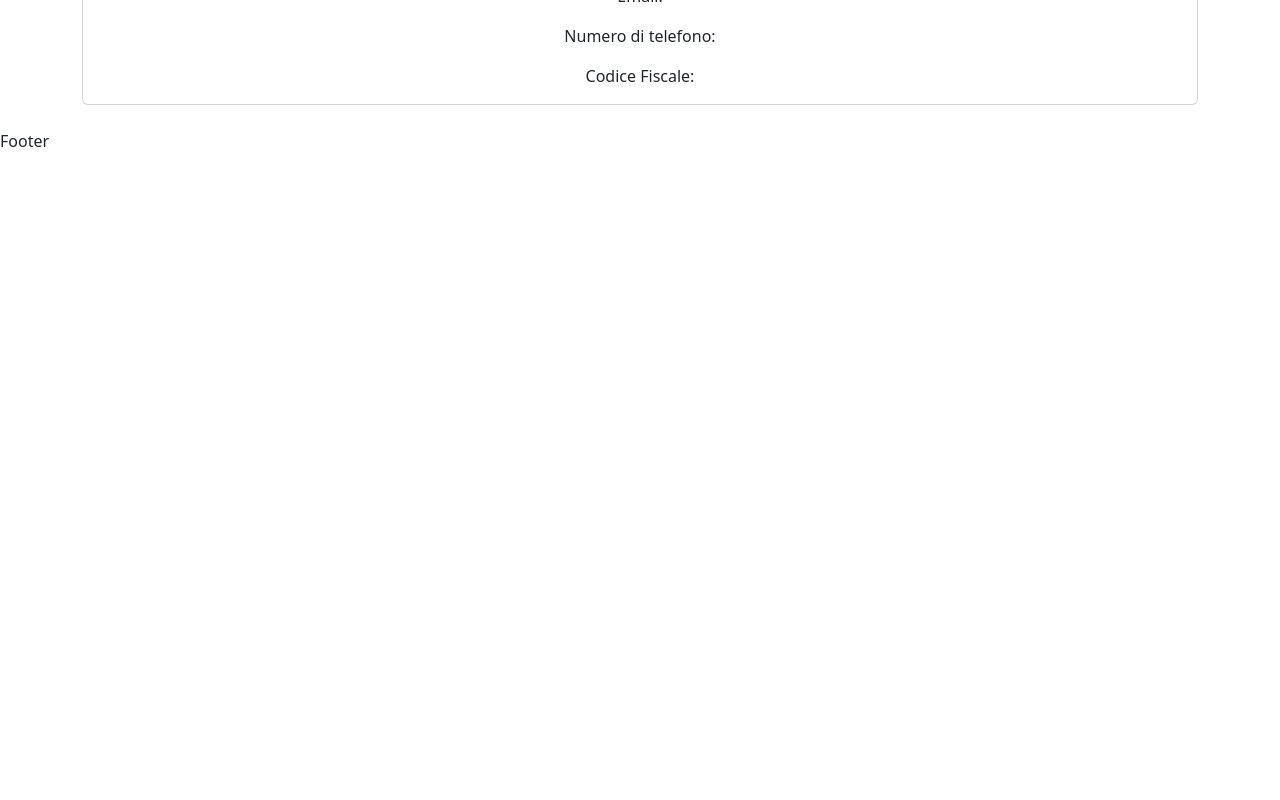
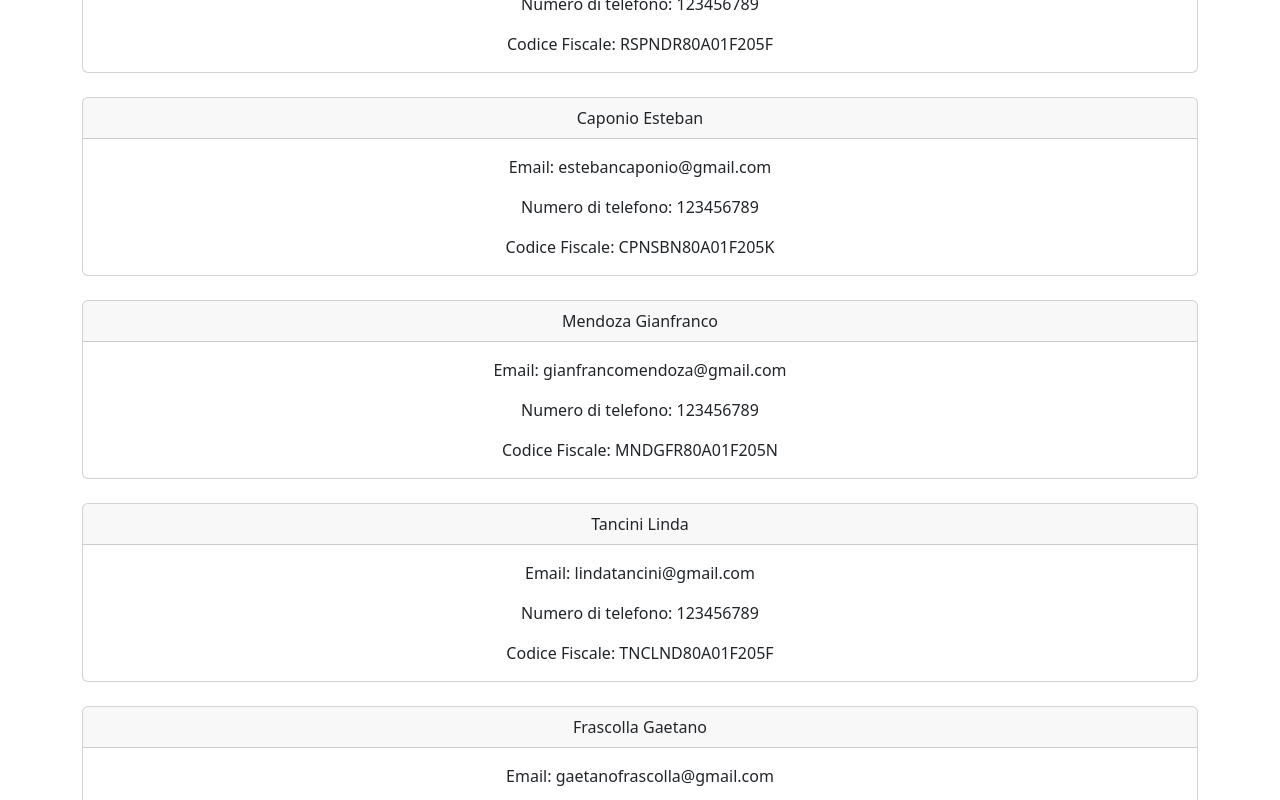
Before and after one commit to LindaTancini/BooRoad, a React (Vite) app: page /user/1 in a window 1280 px wide. Shown: the part 240-1040 px from the top of the page. Before the commit the page ends 800 px from the top, so only its background shows below. Built offline with nearby package versions, Linux system fonts and the light colour scheme.

Commit message:
feat: update

```diff
--- a/src/App.jsx
+++ b/src/App.jsx
@@ -4,6 +4,7 @@ import HomePage from "./pages/Home";
 import DefaultLayout from "./layouts/DefaultLayouts";
 import TripContext from "./context/TripContext";
 import ArrayTrip from "./data/ArrayTrip";
+import ArrayOperators from "./data/ArrayOperators";
 import DetailTrip from "./pages/DetailTrip";
 import DetailUser from "./pages/DetailUser";
 
--- /dev/null
+++ b/src/components/CardTrip.jsx
@@ -0,0 +1,60 @@
+
+
+function CardTrip() {
+
+    return (
+
+        <div className="container py-5">
+            <div className="card border-primary shadow-lg">
+                <div className="card-header bg-primary text-white">
+                    🌏
+                    <strong>{'<<<'} Qui verrà visualizzato il viaggio {'>>>'}</strong>
+                </div>
+                <div className="card-body">
+                    <h5 className="card-title">🗓️ Data di ritrovo</h5>
+                    <p className="card-text"><strong>15 Luglio 2025 - ore 09:00</strong></p>
+
+                    <h5 className="card-title">📌 Punto di ritrovo</h5>
+                    <p className="card-text">
+                        {'<<<'} Qui verrà scritto il punto di ritrovo della città
+                        {'>>>'}
+                    </p>
+
+                    <h5 className="card-title">🗺️ Itinerario del giorno</h5>
+                    <ul className="list-group mb-3">
+                        <li className="list-group-item">🕘 <strong>09:00</strong> – Ritrovo</li>
+                        <li className="list-group-item">
+                            🕙 <strong>10:00</strong> – Passeggiata
+                        </li>
+                        <li className="list-group-item">🕦 <strong>12:00</strong> – Pranzo</li>
+                        <li className="list-group-item">
+                            🕐 <strong>14:00</strong> – Tempo libero
+                        </li>
+                        <li className="list-group-item">
+                            🕒 <strong>16:00</strong> – Comprare Souvenir
+                        </li>
+                        <li className="list-group-item">
+                            🕔 <strong>18:00</strong> – Rientro in hotel
+                        </li>
+                    </ul>
+
+                    <h5 className="card-title">🔴 NOTE</h5>
+                    <ul className="list-group">
+                        <li className="list-group-item">
+                            ✅ Portare passaporto e biglietto stampato
+                        </li>
+                        <li className="list-group-item">
+                            ✅ Scarpe comode e bottiglietta d'acqua
+                        </li>
+                        <li className="list-group-item">
+                            ☂️ In caso di pioggia, portare un ombrello
+                        </li>
+                    </ul>
+                </div>
+            </div>
+        </div>
+
+    )
+}
+
+export default CardTrip
--- a/src/components/Header.jsx
+++ b/src/components/Header.jsx
@@ -6,13 +6,13 @@ export default function Header() {
     return (
         <>
             <nav className="navbar navbar-expand-lg bg-body-tertiary">
-                <div className="container-fluid">
+                <div className="container-fluid space ">
                     <a className="navbar-brand" href="#">BOOROAD</a>
                     <button className="navbar-toggler" type="button" data-bs-toggle="collapse" data-bs-target="#navbarSupportedContent" aria-controls="navbarSupportedContent" aria-expanded="false" aria-label="Toggle navigation">
                         <span className="navbar-toggler-icon"></span>
                     </button>
                     <div className="collapse navbar-collapse" id="navbarSupportedContent">
-                        <ul className="navbar-nav me-auto mb-2 mb-lg-0">
+                        <ul className="navbar-nav mb-2 mb-lg-0 ms-auto">
                             <li className="nav-item">
                                 <NavLink to='/' end>Viaggi</NavLink>
                             </li>
@@ -23,10 +23,6 @@ export default function Header() {
                                 <NavLink to='/contacts'>Contacts</NavLink>
                             </li>
                         </ul>
-                        <form className="d-flex" role="search">
-                            <input className="form-control me-2" type="search" placeholder="Search" aria-label="Search" />
-                            <button className="btn btn-outline-success" type="submit">Search</button>
-                        </form>
                     </div>
                 </div>
             </nav>
--- /dev/null
+++ b/src/data/ArrayOperators.js
@@ -0,0 +1,46 @@
+const operatori = [
+    {
+        id: 1,
+        operator: 'Marco Rossi',
+        number: +394860275936,
+        email: 'mariorossi@gmail.com',
+        slugOperator: 'marco-rossi'
+    },
+    {
+        id: 2,
+        operator: 'Luca Bianchi',
+        number: +393479018273,
+        email: "lucabianchi@posta.com",
+        slugOperator: 'luca-bianchi'
+    },
+    {
+        id: 3,
+        operator: 'Simone Ferrari',
+        number: +393665432109,
+        email: "simoneferrari@fastmail.org",
+        slugOperator: 'simone-ferrari'
+    },
+    {
+        id: 4,
+        operator: 'Giulia Romano',
+        number: +393281122334,
+        email: "giuliaromano@libero.it",
+        slugOperator: 'giulia-romano'
+    },
+    {
+        id: 5,
+        operator: 'Chiara Colombo',
+        number: +393516789012,
+        email: "chiararomano@outlook.com",
+        slugOperator: 'chiara-colombo'
+    },
+    {
+        id: 6,
+        operator: 'Francesca Martini',
+        number: +393579789512,
+        email: "francescamartini@outlook.com",
+        slugOperator: 'francesca-martina'
+    }
+];
+
+export default operatori;
--- a/src/data/ArrayTrip.js
+++ b/src/data/ArrayTrip.js
@@ -7,7 +7,8 @@ const viaggi = [
         status: 'In corso',
         start_date: '19/05/2025',
         end_date: '25/05/2025',
-        participants: [
+        slug: 'vietnam-on-the-road',
+        partecipants: [
             {
                 user_id: 1,
                 name: 'Andrea',
@@ -42,9 +43,9 @@ const viaggi = [
             },
             {
                 user_id: 5,
-                name: 'Raffaele',
-                surname: 'Copolla',
-                email: 'raffaelelcapolla@gmail.com',
+                name: 'Gaetano',
+                surname: 'Frascolla',
+                email: 'gaetanofrascolla@gmail.com',
                 phone_number: '123456789',
                 CF: 'CPLRFL80A01F205E'
             },
@@ -67,7 +68,8 @@ const viaggi = [
         status: 'In corso',
         start_date: '19/05/2025',
         end_date: '25/05/2025',
-        participants: [
+        slug: 'new-york',
+        partecipants: [
             {
                 user_id: 1,
                 name: 'Andrea',
@@ -102,9 +104,9 @@ const viaggi = [
             },
             {
                 user_id: 5,
-                name: 'Raffaele',
-                surname: 'Copolla',
-                email: 'raffaelelcapolla@gmail.com',
+                name: 'Gaetano',
+                surname: 'Frascolla',
+                email: 'gaetanofrascolla@gmail.com',
                 phone_number: '123456789',
                 CF: 'CPLRFL80A01F205E'
             },
@@ -127,7 +129,8 @@ const viaggi = [
         status: 'In corso',
         start_date: '19/05/2025',
         end_date: '25/05/2025',
-        participants: [
+        slug: 'turchia-cappadocia-tour-e-istanbul',
+        partecipants: [
             {
                 user_id: 1,
                 name: 'Andrea',
@@ -162,9 +165,9 @@ const viaggi = [
             },
             {
                 user_id: 5,
-                name: 'Raffaele',
-                surname: 'Copolla',
-                email: 'raffaelelcapolla@gmail.com',
+                name: 'Gaetano',
+                surname: 'Frascolla',
+                email: 'gaetanofrascolla@gmail.com',
                 phone_number: '123456789',
                 CF: 'CPLRFL80A01F205E'
             },
@@ -187,7 +190,8 @@ const viaggi = [
         status: 'In corso',
         start_date: '19/05/2025',
         end_date: '25/05/2025',
-        participants: [
+        slug: 'tokyo',
+        partecipants: [
             {
                 user_id: 1,
                 name: 'Andrea',
@@ -222,9 +226,9 @@ const viaggi = [
             },
             {
                 user_id: 5,
-                name: 'Raffaele',
-                surname: 'Copolla',
-                email: 'raffaelelcapolla@gmail.com',
+                name: 'Gaetano',
+                surname: 'Frascolla',
+                email: 'gaetanofrascolla@gmail.com',
                 phone_number: '123456789',
                 CF: 'CPLRFL80A01F205E'
             },
@@ -247,7 +251,8 @@ const viaggi = [
         status: 'In corso',
         start_date: '19/05/2025',
         end_date: '25/05/2025',
-        participants: [
+        slug: 'canarie-lanzarote-&-fuerteventura',
+        partecipants: [
             {
                 user_id: 1,
                 name: 'Andrea',
@@ -282,9 +287,9 @@ const viaggi = [
             },
             {
                 user_id: 5,
-                name: 'Raffaele',
-                surname: 'Copolla',
-                email: 'raffaelelcapolla@gmail.com',
+                name: 'Gaetano',
+                surname: 'Frascolla',
+                email: 'gaetanofrascolla@gmail.com',
                 phone_number: '123456789',
                 CF: 'CPLRFL80A01F205E'
             },
@@ -307,7 +312,8 @@ const viaggi = [
         status: 'In corso',
         start_date: '19/05/2025',
         end_date: '25/05/2025',
-        participants: [
+        slug: 'indonesia-bali-e-gili',
+        partecipants: [
             {
                 user_id: 1,
                 name: 'Andrea',
@@ -342,9 +348,9 @@ const viaggi = [
             },
             {
                 user_id: 5,
-                name: 'Raffaele',
-                surname: 'Copolla',
-                email: 'raffaelelcapolla@gmail.com',
+                name: 'Gaetano',
+                surname: 'Frascolla',
+                email: 'gaetanofrascolla@gmail.com',
                 phone_number: '123456789',
                 CF: 'CPLRFL80A01F205E'
             },
--- a/src/layouts/DefaultLayouts.jsx
+++ b/src/layouts/DefaultLayouts.jsx
@@ -1,6 +1,5 @@
 import { Outlet } from "react-router-dom";
 import Header from "../components/Header";
-import Footer from "../components/Footer";
 
 
 export default function DefaultLayout() {
@@ -11,7 +10,6 @@ export default function DefaultLayout() {
             <main>
                 <Outlet />
             </main>
-            <Footer />
         </div>
     )
 };
--- a/src/pages/DetailTrip.jsx
+++ b/src/pages/DetailTrip.jsx
@@ -1,6 +1,7 @@
 import { useParams } from "react-router-dom";
 import { useContext } from "react";
 import TripContext from "../context/TripContext";
+import CardTrip from "../components/CardTrip";
 
 function TripDetails() {
   const { id } = useParams();
@@ -37,6 +38,7 @@ function TripDetails() {
                 </div>
               </div>
             </div>
+            <CardTrip />
           </div>
         ) : null
       )}
--- a/src/pages/DetailUser.jsx
+++ b/src/pages/DetailUser.jsx
@@ -1,9 +1,42 @@
+import { useContext, useEffect, useState } from "react";
+import TripContext from "../context/TripContext";
+import { useParams } from "react-router-dom";
+
+
 function DetailUser() {
+  const { id } = useParams();
+  const { ArrayTrip } = useContext(TripContext);
+
+  const [filterName, setFilterName] = useState('');
+  const [partecipantsList, setPartecipantsList] = useState([]);
+
+  useEffect(() => {
+    if (ArrayTrip && ArrayTrip[id - 1] && ArrayTrip[id - 1].partecipants) {
+      setPartecipantsList(ArrayTrip[id - 1].partecipants);
+    }
+  }, [ArrayTrip, id]);
+
+  function searchName(e) {
+    e.preventDefault();
+
+    if (ArrayTrip && ArrayTrip[id - 1] && ArrayTrip[id - 1].partecipants) {
+      const filteredResults = ArrayTrip[id - 1].partecipants.filter(arr =>
+        `${arr.name}${arr.surname}`.toLowerCase().trim().includes(filterName.toLowerCase().trim())
+      );
+      setPartecipantsList(filteredResults);
+    } else {
+      setPartecipantsList([]);
+    }
+  }
+
   return (
+    <>
       <div className="container my-4">
-      <form className="row g-3 mb-3">
+        <form onSubmit={searchName} className="row g-3 mb-3">
           <div className="col-md-8">
             <input
+              value={filterName}
+              onChange={e => { setFilterName(e.target.value) }}
               type="text"
               className="form-control"
               placeholder="Cerca partecipante"
@@ -15,16 +48,24 @@ function DetailUser() {
             </button>
           </div>
         </form>
-      <div className="card text-center">
-        <div className="card-header">Partecipante</div>
+        {partecipantsList.length > 0 ? (
+          partecipantsList.map((e) => (
+            <div key={e.user_id} className="card text-center mb-4">
+              <div className="card-header">{`${e.surname} ${e.name}`}</div>
               <div className="card-body">
-          <h5 className="card-title">Nome</h5>
-          <p className="card-text">Email: </p>
-          <p className="card-text">Numero di telefono: </p>
-          <p className="card-text">Codice Fiscale: </p>
+                <p className="card-text">Email: {e.email}</p>
+                <p className="card-text">Numero di telefono: {e.phone_number}</p>
+                <p className="card-text">Codice Fiscale: {e.CF}</p>
               </div>
             </div>
+          ))
+        ) : (
+          <div>
+            <h1>Nessun partecipante trovato</h1>
           </div>
+        )}
+      </div >
+    </>
   );
 }
 
--- a/src/pages/Home.jsx
+++ b/src/pages/Home.jsx
@@ -16,7 +16,7 @@ function HomePage() {
         <h1 className="mb-4">Viaggi in programma:</h1>
         {ArrayTrip && ArrayTrip.length > 0 ? (
           ArrayTrip.map((e) => (
-            <div className="card mb-3">
+            <div key={e.id} className="card mb-3">
               <div className="row g-0">
                 <div className="col-md-4">
                   <img
```
Lines whose indentation alone changed are shown as unchanged.
